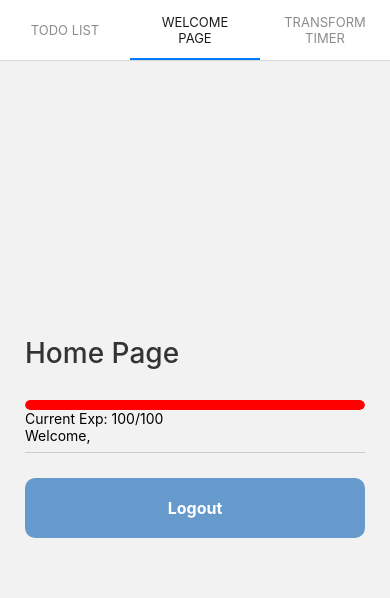
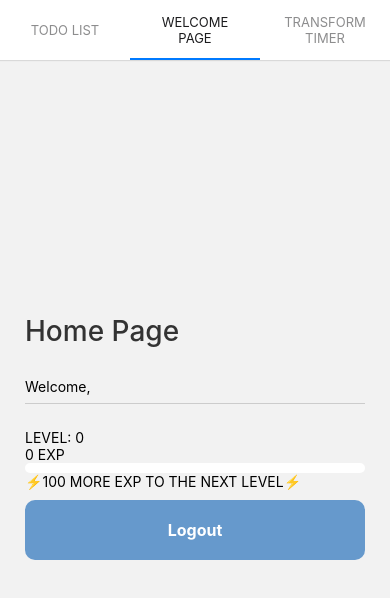
Before and after one commit to samuelmui8/transform, a React Native app: screen /Content in a window 390 px wide. Shown: the top 598 px of the page. Built offline with nearby package versions, Linux system fonts and the light colour scheme.

Commit message:
Experience Bar
has not been tested yet because firebase quota has been exceeded

```diff
--- a/components/ExperienceBar/ExperienceBar.tsx
+++ b/components/ExperienceBar/ExperienceBar.tsx
@@ -1,15 +1,39 @@
-import { View, Text, Animated } from "react-native";
+import { View, Text, Animated, Keyboard } from "react-native";
 import React, { useEffect, useRef, useState } from "react";
+import {
+  DocumentReference,
+  arrayUnion,
+  doc,
+  getDoc,
+  updateDoc,
+} from "firebase/firestore";
+import { auth, db } from "../../FirebaseConfig";
 
 type props = {
-  exp: number;
   height: number;
 };
 
-export const ExperienceBar: React.FC<props> = ({ exp, height }) => {
+export const ExperienceBar: React.FC<props> = ({ height }) => {
   const animatedValue = useRef(new Animated.Value(-1000)).current;
   const reactive = useRef(new Animated.Value(-1000)).current;
   const [width, setWidth] = useState(0);
+  const [exp, setExp] = useState(0);
+
+  let user = auth.currentUser;
+  let userDocRef: DocumentReference;
+
+  if (user) {
+    // get tasklist for user from firestore
+    userDocRef = doc(db, "users", user.uid);
+    getDoc(userDocRef).then((snap) => {
+      if (snap.exists()) {
+        setExp(snap.data().exp);
+      } else {
+        // snap.data() will be undefined in this case
+        console.log("No such document!");
+      }
+    });
+  }
 
   useEffect(() => {
     Animated.timing(animatedValue, {
@@ -20,11 +44,13 @@ export const ExperienceBar: React.FC<props> = ({ exp, height }) => {
   }, []);
 
   useEffect(() => {
-    reactive.setValue(-width + (width * exp) / 100);
+    reactive.setValue(-width + (width * (exp % 100)) / 100);
   }, [exp, width]);
 
   return (
     <>
+      <Text>LEVEL: {Math.floor(exp / 100)}</Text>
+      <Text>{exp} EXP</Text>
       <View
         onLayout={(e) => {
           const newWidth = e.nativeEvent.layout.width;
@@ -55,7 +81,7 @@ export const ExperienceBar: React.FC<props> = ({ exp, height }) => {
           }}
         />
       </View>
-      <Text>Current Exp: {exp}/100</Text>
+      <Text>⚡{100 - (exp % 100)} MORE EXP TO THE NEXT LEVEL⚡</Text>
     </>
   );
 };
--- a/components/FocusModeTimer/Timer.tsx
+++ b/components/FocusModeTimer/Timer.tsx
@@ -3,6 +3,14 @@ import React, { useEffect, useState } from "react";
 import { TimerToggleButton } from "./FocusModeTimerSubcomponents/TimerToggleButton";
 import { TimerCountDownDisplay } from "./FocusModeTimerSubcomponents/TimerCountDownDisplay";
 import { TimeSelectorList } from "./FocusModeTimerSubcomponents/TimeSelectorList";
+import {
+  DocumentReference,
+  doc,
+  getDoc,
+  increment,
+  updateDoc,
+} from "firebase/firestore";
+import { auth, db } from "../../FirebaseConfig";
 
 const defaultDuration = 20 * 60 * 1000;
 
@@ -10,6 +18,14 @@ export const Timer: React.FC = () => {
   const [timerCount, setTimerCount] = useState<number>(defaultDuration);
   const [timerInterval, setTimerInterval] = useState<NodeJS.Timer | null>(null);
   const [isTimerRunning, setIsTimerRunning] = useState<boolean>(false);
+  const user = auth.currentUser;
+
+  let userDocRef: DocumentReference;
+
+  if (user) {
+    userDocRef = doc(db, "users", user.uid);
+    getDoc(userDocRef);
+  }
 
   const startTimer = () => {
     const id = setInterval(() => setTimerCount((prev) => prev - 1000), 1000);
@@ -31,6 +47,9 @@ export const Timer: React.FC = () => {
 
   useEffect(() => {
     if (timerCount === 0) {
+      updateDoc(userDocRef, {
+        exp: increment(timerCount),
+      });
       stopTimer();
     }
   }, [timerCount]);
--- a/components/TodoList/TodoList.tsx
+++ b/components/TodoList/TodoList.tsx
@@ -12,11 +12,19 @@ import {
 import React, { useState } from "react";
 import Task from "./TodoListSubcomponents/Task";
 import { db } from "../../FirebaseConfig";
-import { doc, getDoc, updateDoc, arrayUnion, arrayRemove, DocumentReference } from "firebase/firestore";
+import {
+  doc,
+  getDoc,
+  updateDoc,
+  arrayUnion,
+  arrayRemove,
+  DocumentReference,
+  increment,
+} from "firebase/firestore";
 import { auth } from "../../FirebaseConfig";
 
 export const TodoList = () => {
-  let user = auth.currentUser;
+  const user = auth.currentUser;
   let userDocRef: DocumentReference;
   const [task, setTask] = useState<string>();
   const [taskItems, setTaskItems] = useState<string[]>([]);
@@ -24,7 +32,7 @@ export const TodoList = () => {
   if (user) {
     // get tasklist for user from firestore
     userDocRef = doc(db, "users", user.uid);
-    getDoc(userDocRef).then(snap => {
+    getDoc(userDocRef).then((snap) => {
       if (snap.exists()) {
         setTaskItems(snap.data().tasks);
       } else {
@@ -38,7 +46,7 @@ export const TodoList = () => {
     Keyboard.dismiss();
     if (task != undefined) {
       updateDoc(userDocRef, {
-        tasks: arrayUnion(task)
+        tasks: arrayUnion(task),
       });
       setTaskItems([...taskItems, task]);
       setTask(undefined);
@@ -48,7 +56,8 @@ export const TodoList = () => {
   const completeTask = (index: number) => {
     let itemsCopy = [...taskItems];
     updateDoc(userDocRef, {
-      tasks: arrayRemove(itemsCopy[index])
+      tasks: arrayRemove(itemsCopy[index]),
+      exp: increment(10),
     });
     itemsCopy.splice(index, 1);
     setTaskItems(itemsCopy);
--- a/screens/WelcomeScreen.tsx
+++ b/screens/WelcomeScreen.tsx
@@ -44,7 +44,6 @@ export const WelcomeScreen: React.FC<props> = ({ navigation }) => {
         >
           Home Page
         </Text>
-        <ExperienceBar exp={100} height={10} />
         <View
           style={{
             flexDirection: "row",
@@ -56,7 +55,13 @@ export const WelcomeScreen: React.FC<props> = ({ navigation }) => {
         >
           <Text>Welcome, {name} </Text>
         </View>
-
+        <View
+          style={{
+            paddingBottom: 10,
+          }}
+        >
+          <ExperienceBar height={10} />
+        </View>
         <TouchableOpacity
           onPress={handleLogout}
           style={{
--- a/screens/authentication/RegisterScreen.tsx
+++ b/screens/authentication/RegisterScreen.tsx
@@ -25,9 +25,6 @@ export const RegisterScreen: React.FC<props> = ({ navigation }) => {
   const [password, setPassword] = useState("");
   const [name, setName] = useState("");
 
-
-
-
   const handleLogin = () => {
     signInWithEmailAndPassword(auth, email, password)
       .then((userCredential) => {
@@ -37,7 +34,7 @@ export const RegisterScreen: React.FC<props> = ({ navigation }) => {
         setDoc(userDocRef, {
           name: user.displayName,
           tasks: [],
-          time: 0
+          exp: 0,
         });
         navigation.navigate("Content");
       })
```
